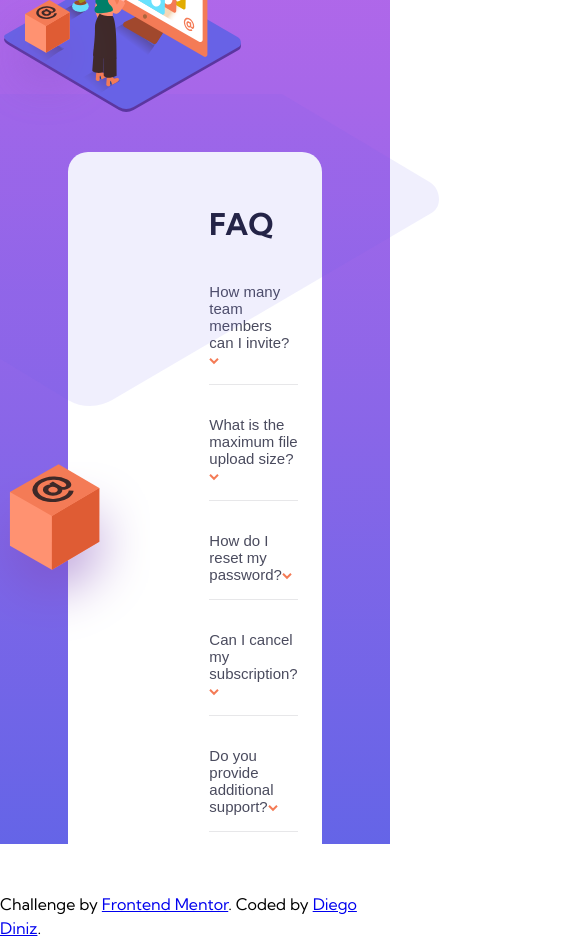
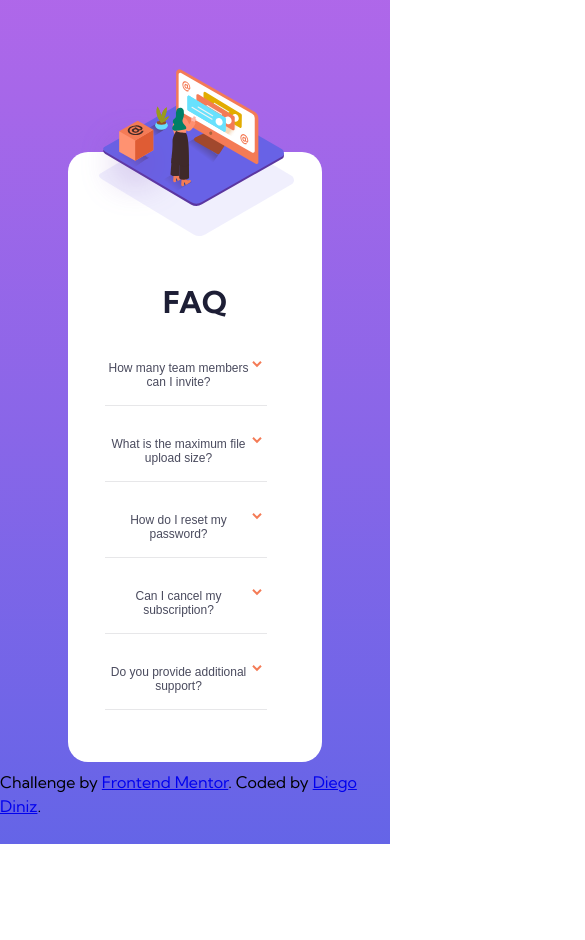
Before and after one commit to diegoadp/faq-accordion-card, a plain HTML site: page index.html in a window 390 px wide. Shown: the top 940 px of the page, 585 px wide, since content can reach past the window. After the commit the page ends 844 px from the top, so only its background shows below. Drawn offline with Linux system fonts and the light colour scheme.

Commit message:
Feat: Change layout for different screen devices

```diff
--- a/css/style.css
+++ b/css/style.css
@@ -22,11 +22,12 @@ html {
     font-weight: 400;
     width: 100%;
     height: 100%;
-    background-image: linear-gradient(var(--soft-violet), var(--soft-blue));
-    background-repeat: no-repeat;
 }
 
 body {
+    background-image: linear-gradient(var(--soft-violet), var(--soft-blue));
+    background-repeat: no-repeat;
+    background-attachment: fixed;
     line-height: 1.5;
 }
 
@@ -46,7 +47,7 @@ body {
     position: relative;
 }
 
-.image-container-desktop {
+.image-container div {
     width: 100%;
     overflow: hidden;
 }
@@ -86,13 +87,14 @@ body {
 }
 
 .accordion {
+    display: flex;
+    justify-content: space-between;
     font-size: 15px;
     background-color: transparent;
     color: var(--very-dark-grayish-blue);
     cursor: pointer;
-    padding: 16px 0px;
-    width: 100%;
-    text-align: left;
+    padding: 16px 5px 16px 0px;
+    width: 90%;
     border: none;
     border-bottom: var(--light-grayish-blue) solid 1px;
     transition: 0.4s;
@@ -102,6 +104,10 @@ body {
 .accordion.active, .accordion:hover {
     color: var(--soft-red);
     font-weight: 700;
+}
+
+.accordion.active .arrow {
+    transform: rotate(180deg);
 }
 
 .accordion-content {
@@ -117,3 +123,61 @@ footer {
     justify-content: center;
     align-items: center;
 }
+
+@media (max-width: 768px) {
+    .main-container {
+        flex-direction: column;
+    }
+    .image-container {
+        width: 65vw;
+        height: 12em;
+    }
+    .img-bg-pattern {
+        width: 50vw;
+        top: 11%;
+        left: 11%;
+    }
+    .img-woman {
+        position: absolute;
+        width: 52vw;
+        top: -72%;
+        left: 5%;
+    }
+    .img-box {
+        display: none;
+    }
+    .faq-container h1 {
+        margin-top: 0px;
+        text-align: center;
+    }
+}
+
+@media (max-width: 600px) {
+    .image-container {
+        height: 10em;
+    }
+    .img-bg-pattern {
+        left: 12%;
+    }
+    .faq-container {
+        font-size: 12px;
+    }
+    .accordion {
+        font-size: 12px;
+    }
+}
+
+@media (max-width: 425px) {
+    .image-container {
+        height: 8em;
+    }
+    .img-woman {
+        top: -65%;
+    }
+}
+
+@media (max-width: 375px) {
+    .img-woman {
+        top: -55%;
+    }
+}
```
